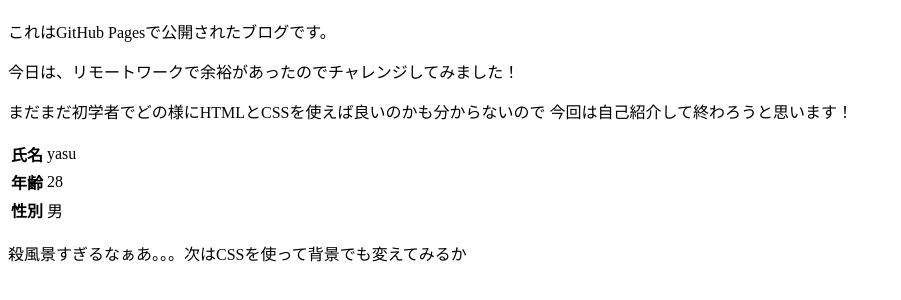
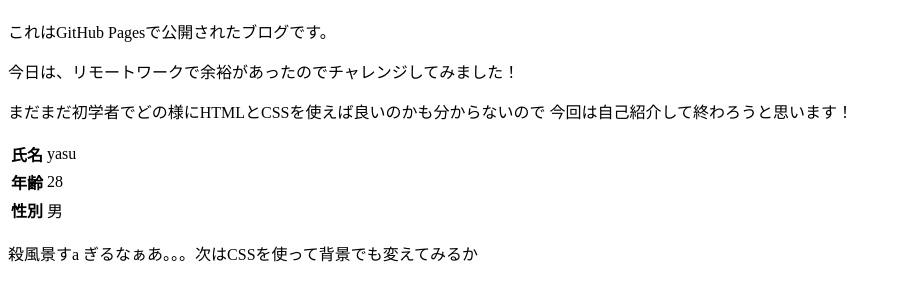
Before and after one commit to yasu3696/my-blog, a plain HTML site: page index.HTML in a window 1280 px wide. Shown: the part 70-370 px from the top of the page, without its empty margins (0-901 px from the left). Drawn offline with Linux system fonts and the light colour scheme.

Commit message:
Update index.HTML

```diff
--- a/index.HTML
+++ b/index.HTML
@@ -26,6 +26,6 @@
       <th>性別</th>
       <td>男</td>
     </table>
-    <p>殺風景すぎるなぁあ。。。次はCSSを使って背景でも変えてみるか</p>
+    <p>殺風景すa ぎるなぁあ。。。次はCSSを使って背景でも変えてみるか</p>
   </body>
 </html>
```
